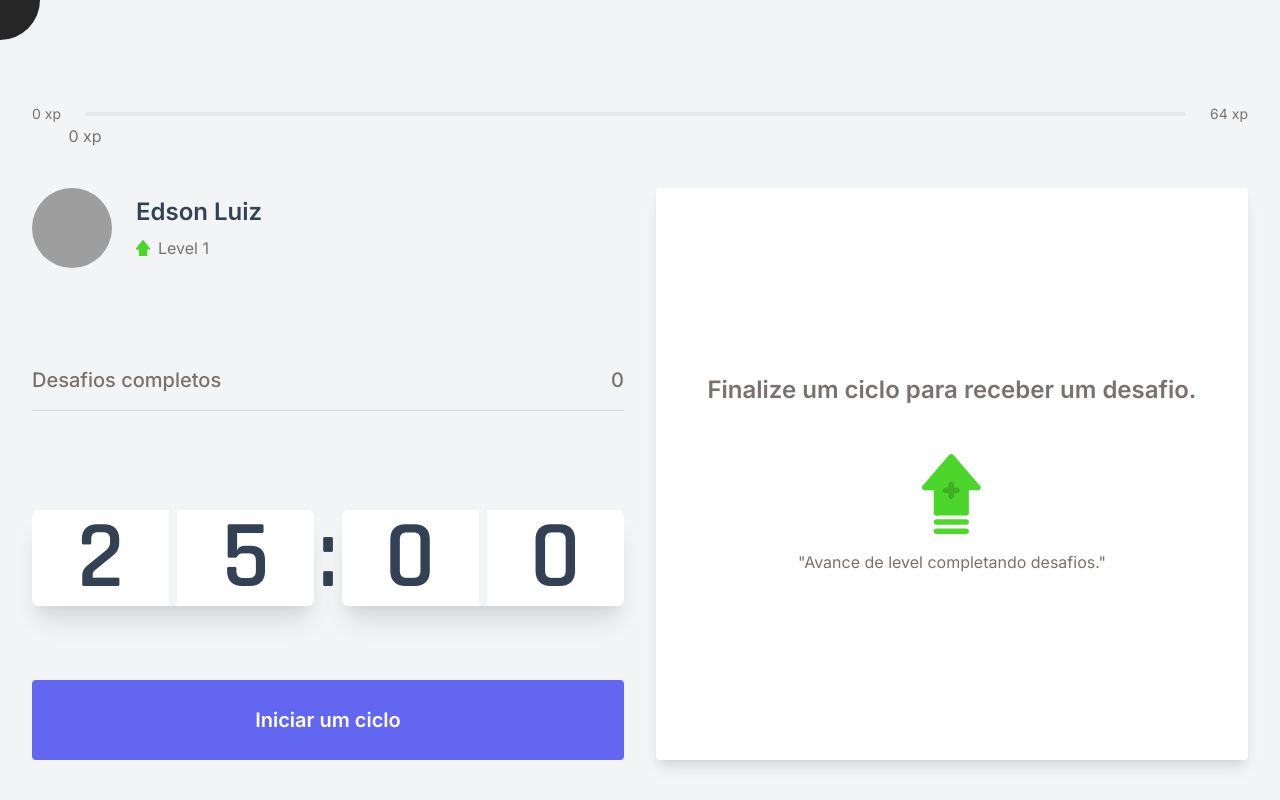
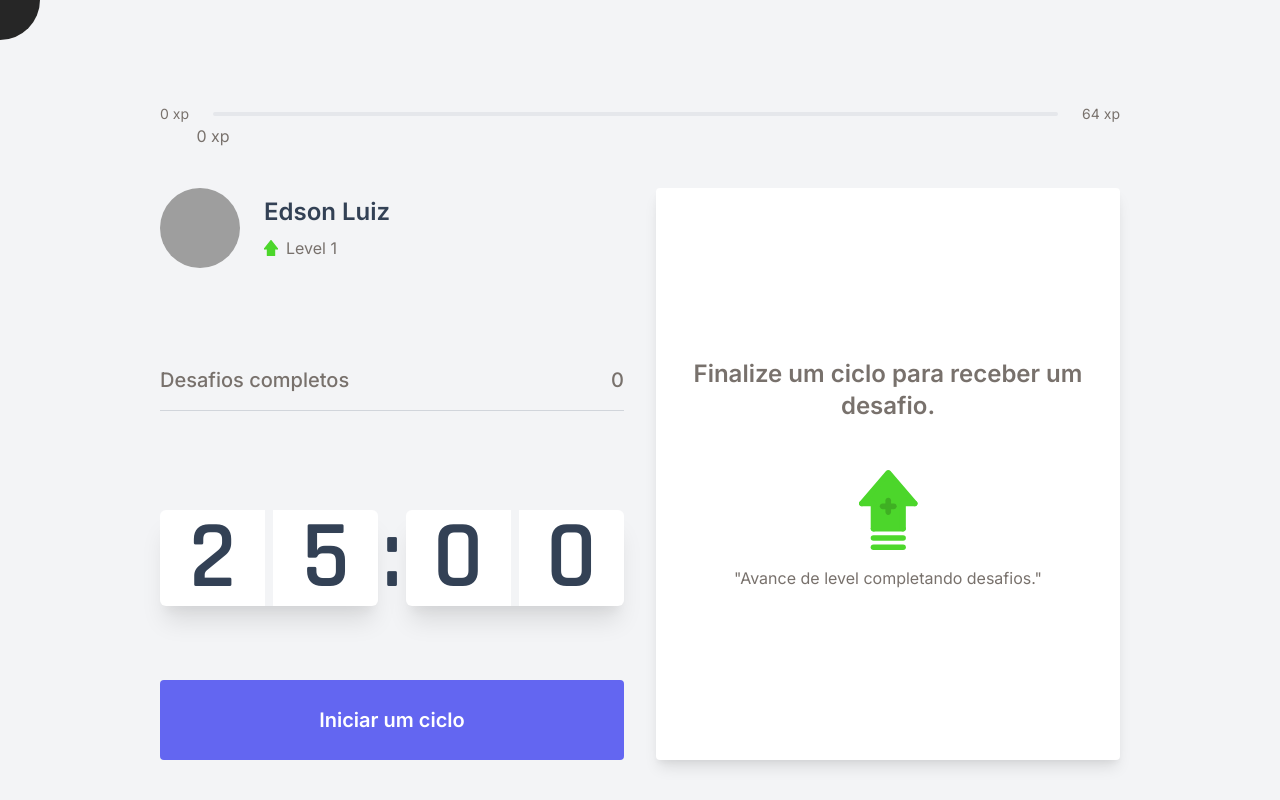
Before and after one commit to EdsonLuiz/pomoadoro, a Next.js app: page / in a window 1280 px wide. Built offline with nearby package versions, Linux system fonts and the light colour scheme; grey boxes are pictures that could not be loaded.

Commit message:
refactor: change Container component width based on @media

```diff
--- a/src/components/Container.tsx
+++ b/src/components/Container.tsx
@@ -1,6 +1,6 @@
 export function Container({children}) {
   return (
-    <div className="container grid h-screen grid-cols-1 p-4 mx-auto sm:px-8 sm:py-10 ">
+    <div className="grid w-11/12 h-screen grid-cols-1 p-4 mx-auto lg:w-4/5 sm:px-8 sm:py-10 ">
       {children}
     </div>
   )
```
